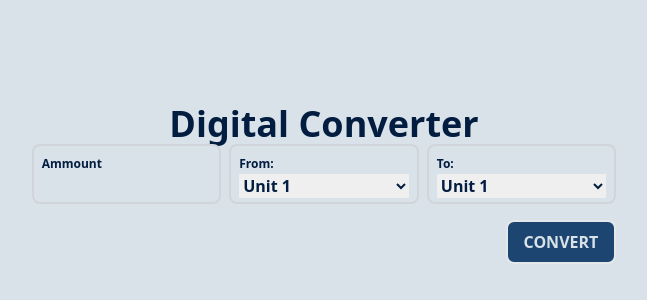
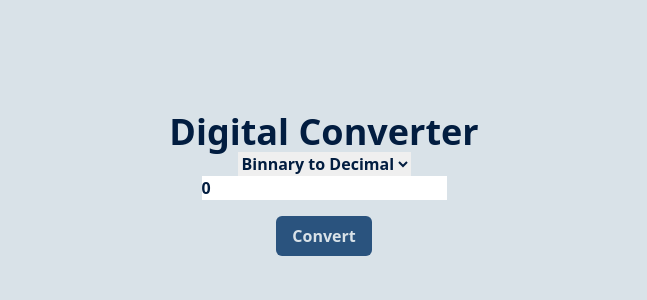
Before and after one commit to otrocadev/international-converter, a React (Vite) app: page / in a window 1280 px wide. Shown: the part 216-516 px from the top of the page, without its empty margins (316-963 px from the left). Built offline with nearby package versions, Linux system fonts and the light colour scheme.

Commit message:
Structure simplified to centrate on basic behaviour, selector to choose from 2 available conversions for the moment.

```diff
--- a/src/App.jsx
+++ b/src/App.jsx
@@ -1,13 +1,74 @@
-import { useState } from 'react'
-import ConversorDisplay from './assets/ConversorDisplay'
+import { useEffect, useState } from 'react'
+
+const decToBin = (number) => {
+  let binaryNumber = ''
+  while (number > 0) {
+    if (number % 2 === 0) {
+      binaryNumber = '0' + binaryNumber
+    } else {
+      binaryNumber = '1' + binaryNumber
+    }
+    number = Math.floor(number / 2)
+  }
+  return binaryNumber
+}
+
+const binToDec = (number) => {
+  let currentPower = number.length - 1 // number
+  let decNumber = 0
+  while (currentPower >= 0) {
+    if (number[currentPower] === '1') {
+      let newDigit = Math.pow(2, currentPower)
+      console.log(typeof newDigit)
+      decNumber = newDigit + decNumber
+    }
+    currentPower--
+  }
+  return decNumber
+}
 
 function App() {
-  const [count, setCount] = useState(0)
+  const [originalNumber, setOriginalNumber] = useState(0)
+  const [convertedNumber, setConvertedNumber] = useState(null)
+  const [baseSystem, setBaseSystem] = useState('binToDec')
+
+  const typingChange = (event) => {
+    const inputValue = event.target.value
+    setOriginalNumber(inputValue)
+  }
+  const selectChange = (event) => {
+    const newBaseSystem = event.target.value
+    setBaseSystem(newBaseSystem)
+  }
+
+  const convertNumber = () => {
+    const number = originalNumber
+    if (baseSystem === 'binToDec') {
+      const newNumber = binToDec(number)
+      setConvertedNumber(newNumber)
+    }
+    if (baseSystem === 'decToBin') {
+      const newNumber = decToBin(number)
+      setConvertedNumber(newNumber)
+    }
+    return
+  }
 
   return (
     <main className="h-screen flex flex-col items-center justify-center">
       <h1 className="text-4xl">Digital Converter</h1>
-      <ConversorDisplay />
+      <select onChange={selectChange}>
+        <option value="binToDec">Binnary to Decimal</option>
+        <option value="decToBin">Decimal to Binnary</option>
+      </select>
+      <input onChange={typingChange} value={originalNumber}></input>
+      {convertNumber && <p>{convertedNumber}</p>}
+      <button
+        onClick={convertNumber}
+        className="mt-4 px-4 py-2 bg-midblue text-softgray rounded-md"
+      >
+        Convert
+      </button>
     </main>
   )
 }
--- a/src/assets/ConversorDisplay.jsx
+++ /dev/null
@@ -1,28 +0,0 @@
-import React from 'react'
-import Selector from '../uiComponents/Selector'
-
-const ConversorDisplay = () => {
-  return (
-    <main className="flex flex-col gap-4">
-      <section className="flex flex-col lg:flex-row gap-2">
-        <div className="flex-1 border-2 border-gray-300 px-2 py-1 rounded-lg">
-          <label htmlFor="unit-select" className="text-xs">
-            Ammount
-          </label>
-          <input
-            type="number"
-            id="input-number"
-            className="w-full bg-softgray px-2"
-          />
-        </div>
-        <Selector isFrom={true} />
-        <Selector isFrom={false} />
-      </section>
-      <button className="flex place-self-end bg-navyblue border-2 py-2 px-4 rounded-lg text-softgray">
-        CONVERT
-      </button>
-    </main>
-  )
-}
-
-export default ConversorDisplay
--- a/src/uiComponents/Selector.jsx
+++ /dev/null
@@ -1,18 +0,0 @@
-import React from 'react'
-
-const ConversorDisplay = ({ isFrom }) => {
-  return (
-    <div className="flex-1 border-2 border-gray-300 px-2 py-1 rounded-lg">
-      <label htmlFor="unit-select" className="text-xs">
-        {isFrom ? 'From:' : 'To:'}
-      </label>
-      <select id="unit-select" className="w-full">
-        <option value="unit1">Unit 1</option>
-        <option value="unit2">Unit 2</option>
-        <option value="unit3">Unit 3</option>
-      </select>
-    </div>
-  )
-}
-
-export default ConversorDisplay
```
